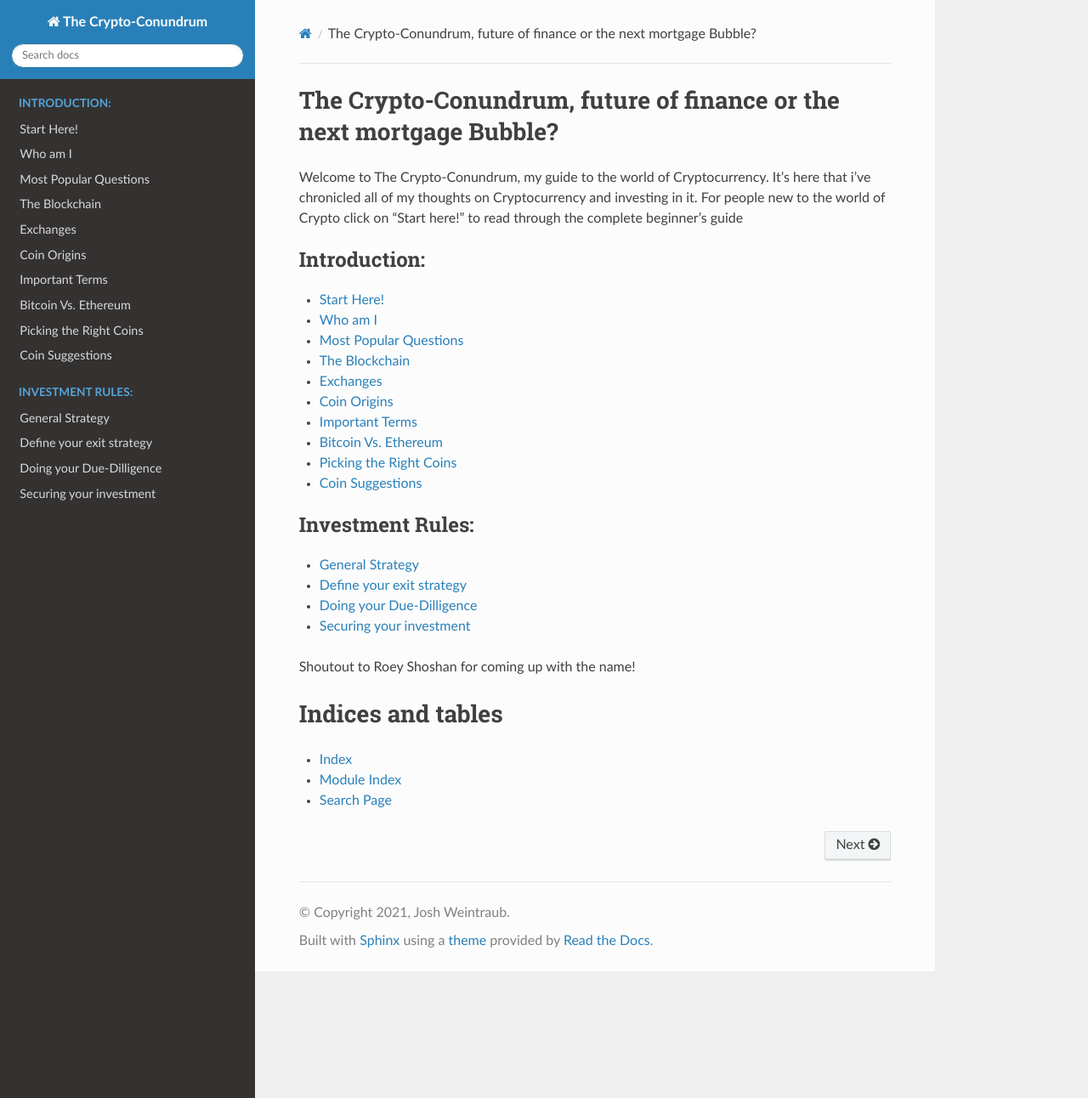
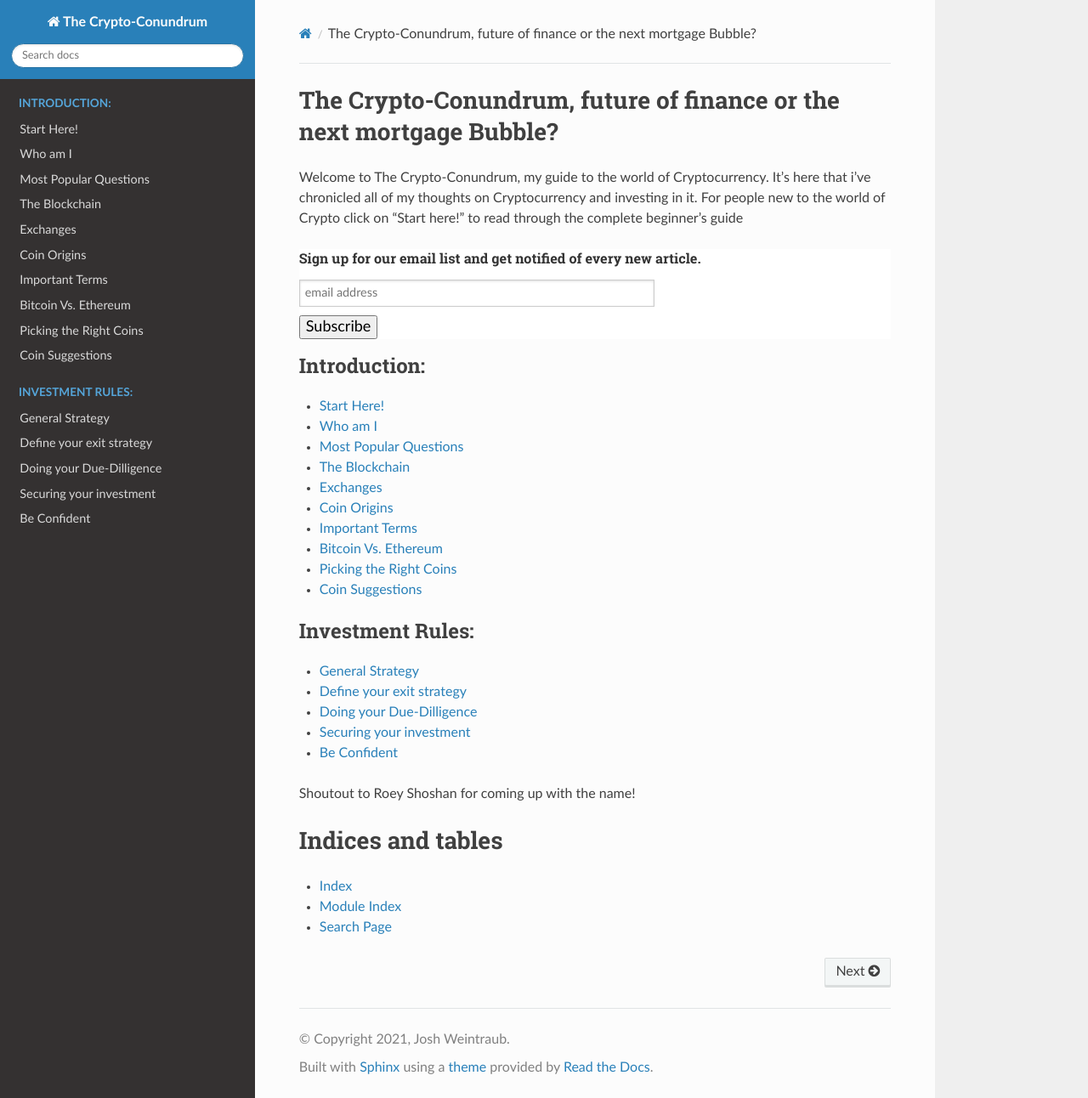
Before and after one commit to jhweintraub/the-crypto-conundrum, a Sphinx documentation site: the page built from docs/source/index.rst, in a window 1280 px wide and 1292 px high. Shown: the whole window at 85% size. Built offline with Sphinx 7.4.7 and the Read the Docs theme 2.0.0, drawn with Linux system fonts in a browser that asks for light colours; comment, search, counter and statistics services are not loaded.

Commit message:
new article 'being confident'

```diff
--- a/docs/source/index.rst
+++ b/docs/source/index.rst
@@ -7,6 +7,39 @@
 =====================================================================
 
 Welcome to The Crypto-Conundrum, my guide to the world of Cryptocurrency. It's here that i've chronicled all of my thoughts on Cryptocurrency and investing in it. For people new to the world of Crypto click on "Start here!" to read through the complete beginner's guide
+
+.. raw:: html
+
+   <!-- Begin Mailchimp Signup Form -->
+   <link href="//cdn-images.mailchimp.com/embedcode/slim-10_7.css" rel="stylesheet" type="text/css">
+   <style type="text/css">
+      #mc_embed_signup{background:#fff; clear:left; font:18px Roboto Slab,Arial,sans-serif; }
+
+      .clear {margin-top: 10px;}
+      .email {margin-top: 10px; width: 60%;}
+
+      /* Add your own Mailchimp form style overrides in your site stylesheet or in this style block.
+         We recommend moving this block and the preceding CSS link to the HEAD of your HTML file. */
+
+
+   </style>
+   <div id="mc_embed_signup">
+   <form action="https://thecryptoconundrum.us1.list-manage.com/subscribe/post?u=2c30f095d3b93a69971778b2e&amp;id=2ad140d48f" method="post" id="mc-embedded-subscribe-form" name="mc-embedded-subscribe-form" class="validate" target="_blank" novalidate>
+       <div id="mc_embed_signup_scroll">
+      <label for="mce-EMAIL"><b>Sign up for our email list and get notified of every new article.</b></label>
+      <input type="email" value="" name="EMAIL" class="email" id="mce-EMAIL" placeholder="email address" required>
+       <!-- real people should not fill this in and expect good things - do not remove this or risk form bot signups-->
+       <div style="position: absolute; left: -5000px;" aria-hidden="true"><input type="text" name="b_2c30f095d3b93a69971778b2e_2ad140d48f" tabindex="-1" value=""></div>
+       <br>
+
+       <div class="clear"><input type="submit" value="Subscribe" name="subscribe" id="mc-embedded-subscribe" class="button"></div>
+       </div>
+   </form>
+   </div>
+
+   <!--End mc_embed_signup-->
+
+   <br>
 
 .. toctree::
    :maxdepth: 1
```
Also changed, not shown: other parts of docs/source/index.rst (+2 -0 lines), docs/source/investment-strategies/confidence.rst (added, +43 -0 lines), 11 other files.
